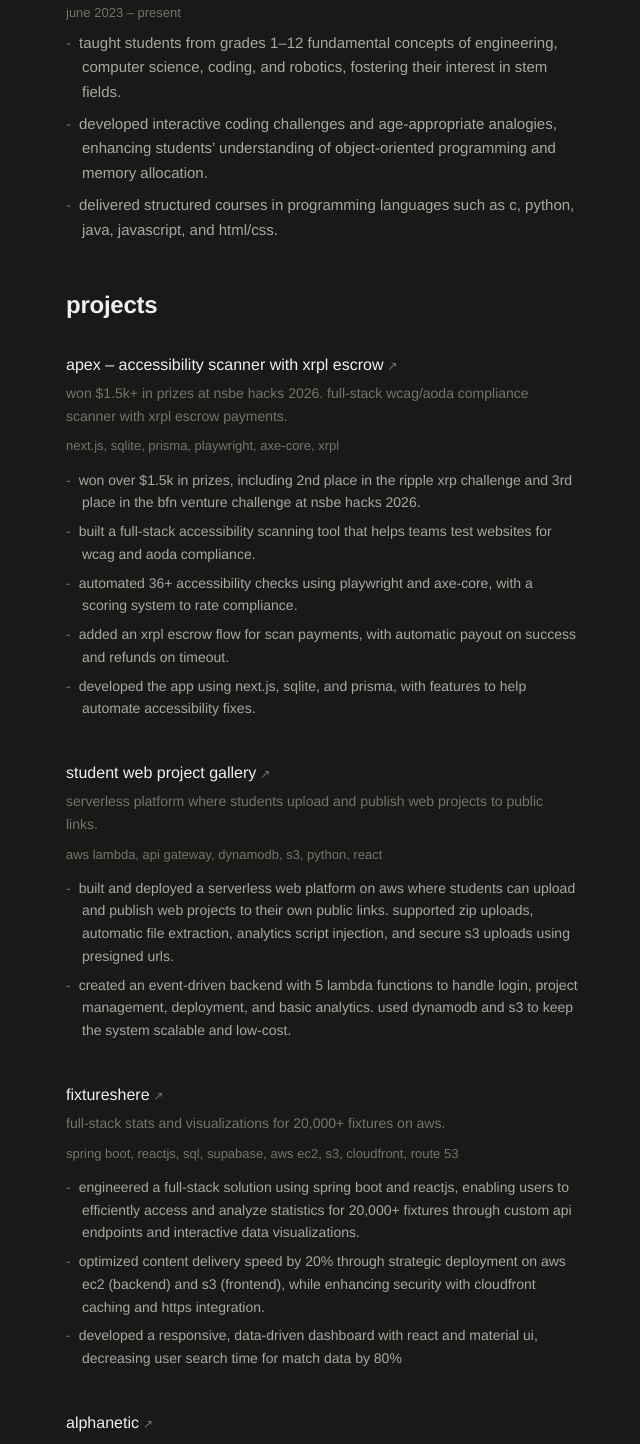
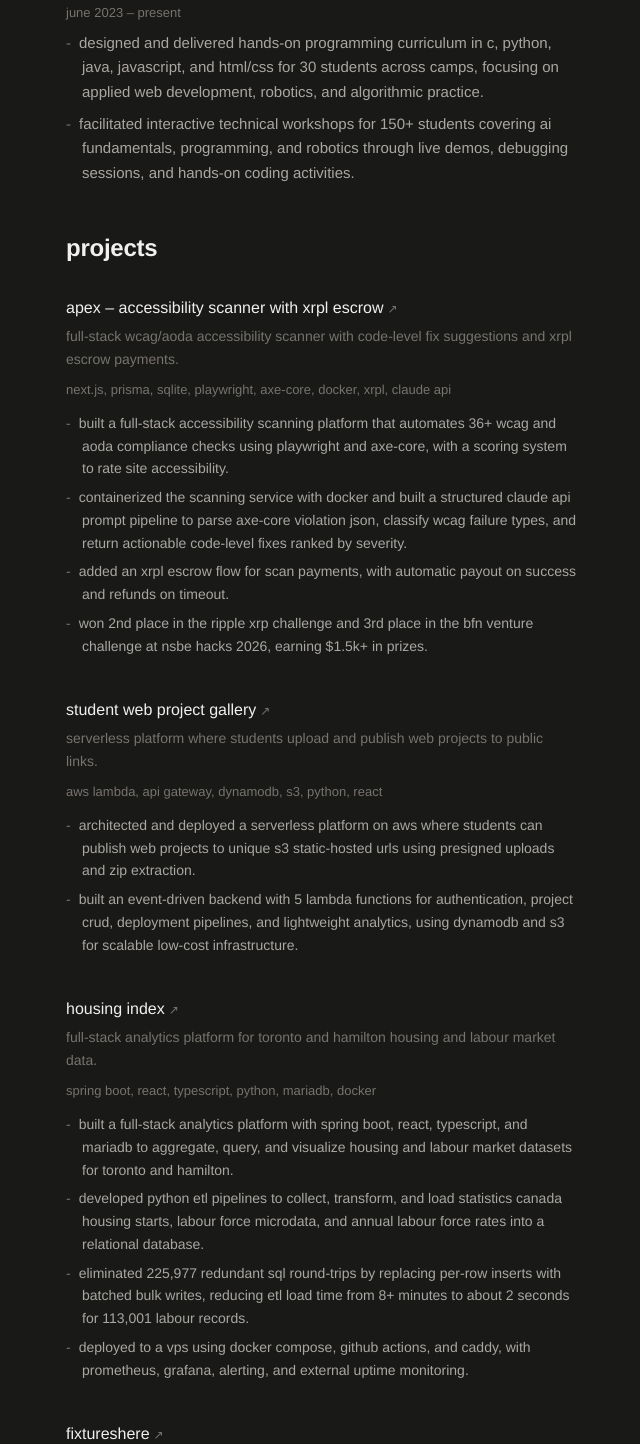
Before and after one commit to samokw/website, a Next.js app: page /experience in a window 1280 px wide. Shown: the part 525-1969 px from the top of the page, without its empty margins (318-958 px from the left). Built offline with nearby package versions, Linux system fonts and the light colour scheme.

Commit message:
updated experience section

```diff
--- a/src/app/experience/page.tsx
+++ b/src/app/experience/page.tsx
@@ -41,7 +41,7 @@
       </h2>
       <ul className="space-y-10 lowercase">
         {projects.map((project, index) => (
-          <Project key={project.url + String(index)} project={project} />
+          <Project key={(project.url ?? project.name) + String(index)} project={project} />
         ))}
       </ul>
     </section>
--- a/src/app/page.tsx
+++ b/src/app/page.tsx
@@ -42,31 +42,31 @@
 }
 
 function SocialIcon({ name }: { name: string }) {
-  if (name === "github") {
+  if (name === "email") {
     return (
-      <svg aria-hidden="true" className="size-[18px]" viewBox="0 0 24 24" fill="currentColor">
-        <path d="M12 2C6.48 2 2 6.58 2 12.25c0 4.53 2.87 8.37 6.84 9.73.5.09.68-.22.68-.49 0-.24-.01-.88-.01-1.73-2.78.62-3.37-1.37-3.37-1.37-.45-1.18-1.11-1.49-1.11-1.49-.91-.64.07-.63.07-.63 1 .07 1.53 1.06 1.53 1.06.89 1.56 2.34 1.11 2.91.85.09-.66.35-1.11.63-1.37-2.22-.26-4.56-1.14-4.56-5.07 0-1.12.39-2.03 1.03-2.75-.1-.26-.45-1.3.1-2.71 0 0 .84-.28 2.75 1.05A9.36 9.36 0 0 1 12 6.99c.85 0 1.7.12 2.5.35 1.9-1.33 2.74-1.05 2.74-1.05.55 1.41.2 2.45.1 2.71.64.72 1.03 1.63 1.03 2.75 0 3.94-2.34 4.81-4.57 5.06.36.32.68.94.68 1.9 0 1.37-.01 2.47-.01 2.8 0 .27.18.59.69.49A10.12 10.12 0 0 0 22 12.25C22 6.58 17.52 2 12 2Z" />
+      <svg aria-hidden="true" className="size-[20px]" viewBox="0 0 24 24" fill="currentColor">
+        <path d="M20 4H4c-1.1 0-1.99.9-1.99 2L2 18c0 1.1.9 2 2 2h16c1.1 0 2-.9 2-2V6c0-1.1-.9-2-2-2Zm0 4-8 5-8-5V6l8 5 8-5v2Z" />
       </svg>
     );
   }
 
+  if (name === "linkedin") {
     return (
-    <svg aria-hidden="true" className="size-[18px]" viewBox="0 0 24 24" fill="none">
-      <path
-        d="M4.75 6.75h14.5v10.5H4.75V6.75Z"
-        stroke="currentColor"
-        strokeWidth="1.7"
-        strokeLinejoin="round"
-      />
-      <path
-        d="m5.25 7.25 6.75 5.5 6.75-5.5"
-        stroke="currentColor"
-        strokeWidth="1.7"
-        strokeLinecap="round"
-        strokeLinejoin="round"
-      />
+      <svg aria-hidden="true" className="size-[19px]" viewBox="0 0 24 24" fill="currentColor">
+        <path d="M19 3c.53 0 1.04.21 1.41.59.38.37.59.88.59 1.41v14c0 .53-.21 1.04-.59 1.41-.37.38-.88.59-1.41.59H5c-.53 0-1.04-.21-1.41-.59C3.21 20.04 3 19.53 3 19V5c0-.53.21-1.04.59-1.41C3.96 3.21 4.47 3 5 3h14Zm-.5 15.5v-5.3c0-.86-.34-1.69-.95-2.31a3.26 3.26 0 0 0-2.31-.95c-.85 0-1.84.52-2.32 1.3v-1.11h-2.79v8.37h2.79v-4.93c0-.77.62-1.4 1.39-1.4.37 0 .73.15.99.41.26.26.41.62.41.99v4.93h2.79ZM6.88 8.56c.45 0 .87-.18 1.19-.49.31-.32.49-.74.49-1.19 0-.93-.75-1.69-1.68-1.69-.45 0-.88.18-1.2.49-.31.32-.49.75-.49 1.2 0 .93.76 1.68 1.69 1.68Zm1.39 9.94v-8.37H5.5v8.37h2.77Z" />
       </svg>
     );
+  }
+
+  if (name === "github") {
+    return (
+      <svg aria-hidden="true" className="size-[19px]" viewBox="0 0 24 24" fill="currentColor">
+        <path d="M12 2C6.48 2 2 6.48 2 12c0 4.42 2.87 8.17 6.84 9.5.5.08.66-.23.66-.5v-1.69c-2.77.6-3.36-1.34-3.36-1.34-.46-1.16-1.11-1.47-1.11-1.47-.91-.62.07-.6.07-.6 1 .07 1.53 1.03 1.53 1.03.87 1.52 2.34 1.07 2.91.83.09-.65.35-1.09.63-1.34-2.22-.25-4.55-1.11-4.55-4.92 0-1.11.38-2 1.03-2.71-.1-.25-.45-1.29.1-2.64 0 0 .84-.27 2.75 1.02A9.34 9.34 0 0 1 12 6.84c.85 0 1.71.11 2.5.33 1.91-1.29 2.75-1.02 2.75-1.02.55 1.35.2 2.39.1 2.64.65.71 1.03 1.6 1.03 2.71 0 3.82-2.34 4.66-4.57 4.91.36.31.69.92.69 1.85V21c0 .27.16.59.67.5C19.14 20.16 22 16.42 22 12c0-5.52-4.48-10-10-10Z" />
+      </svg>
+    );
+  }
+
+  return null;
 }
 
 export default function Home() {
@@ -125,7 +125,8 @@
       <SectionLabel>projects</SectionLabel>
       <ul className="space-y-3 text-[15px] lowercase">
         {projects.map((p) => (
-          <li key={p.url}>
+          <li key={p.url ?? p.name}>
+            {p.url ? (
               <a
                 href={p.url}
                 target="_blank"
@@ -135,6 +136,9 @@
                 {p.name}
                 <ExternalArrow />
               </a>
+            ) : (
+              <span className="text-[var(--muted)]">{p.name}</span>
+            )}
           </li>
         ))}
       </ul>
--- a/src/content/site.ts
+++ b/src/content/site.ts
@@ -4,7 +4,7 @@
   meta: {
     title: "sam's portfolio",
     description:
-      "Software Engineering student at the University of Guelph. Statistics and cloud infrastructure.",
+      "Recent Software Engineering graduate from the University of Guelph. Statistics and cloud infrastructure.",
   },
   name: "samuel okwusiuno",
   hero: {
@@ -33,15 +33,14 @@
       name: "APEX – Accessibility Scanner with XRPL Escrow",
       url: "https://github.com/samokw/apex",
       summary:
-        "Won $1.5k+ in prizes at NSBE Hacks 2026. Full-stack WCAG/AODA compliance scanner with XRPL escrow payments.",
+        "Full-stack WCAG/AODA accessibility scanner with code-level fix suggestions and XRPL escrow payments.",
       technology:
-        "Next.js, SQLite, Prisma, Playwright, axe-core, XRPL",
+        "Next.js, Prisma, SQLite, Playwright, axe-core, Docker, XRPL, Claude API",
       description: [
-        "Won over $1.5k in prizes, including 2nd place in the Ripple XRP Challenge and 3rd place in the BFN Venture Challenge at NSBE Hacks 2026.",
-        "Built a full-stack accessibility scanning tool that helps teams test websites for WCAG and AODA compliance.",
-        "Automated 36+ accessibility checks using Playwright and axe-core, with a scoring system to rate compliance.",
+        "Built a full-stack accessibility scanning platform that automates 36+ WCAG and AODA compliance checks using Playwright and axe-core, with a scoring system to rate site accessibility.",
+        "Containerized the scanning service with Docker and built a structured Claude API prompt pipeline to parse axe-core violation JSON, classify WCAG failure types, and return actionable code-level fixes ranked by severity.",
         "Added an XRPL escrow flow for scan payments, with automatic payout on success and refunds on timeout.",
-        "Developed the app using Next.js, SQLite, and Prisma, with features to help automate accessibility fixes.",
+        "Won 2nd place in the Ripple XRP Challenge and 3rd place in the BFN Venture Challenge at NSBE Hacks 2026, earning $1.5K+ in prizes.",
       ],
     },
     {
@@ -52,8 +51,21 @@
       technology:
         "AWS Lambda, API Gateway, DynamoDB, S3, Python, React",
       description: [
-        "Built and deployed a serverless web platform on AWS where students can upload and publish web projects to their own public links. Supported zip uploads, automatic file extraction, analytics script injection, and secure S3 uploads using presigned URLs.",
-        "Created an event-driven backend with 5 Lambda functions to handle login, project management, deployment, and basic analytics. Used DynamoDB and S3 to keep the system scalable and low-cost.",
+        "Architected and deployed a serverless platform on AWS where students can publish web projects to unique S3 static-hosted URLs using presigned uploads and ZIP extraction.",
+        "Built an event-driven backend with 5 Lambda functions for authentication, project CRUD, deployment pipelines, and lightweight analytics, using DynamoDB and S3 for scalable low-cost infrastructure.",
+      ],
+    },
+    {
+      name: "Housing Index",
+      url: "https://metropolitan.foundre.app",
+      summary:
+        "Full-stack analytics platform for Toronto and Hamilton housing and labour market data.",
+      technology: "Spring Boot, React, TypeScript, Python, MariaDB, Docker",
+      description: [
+        "Built a full-stack analytics platform with Spring Boot, React, TypeScript, and MariaDB to aggregate, query, and visualize housing and labour market datasets for Toronto and Hamilton.",
+        "Developed Python ETL pipelines to collect, transform, and load Statistics Canada housing starts, labour force microdata, and annual labour force rates into a relational database.",
+        "Eliminated 225,977 redundant SQL round-trips by replacing per-row inserts with batched bulk writes, reducing ETL load time from 8+ minutes to about 2 seconds for 113,001 labour records.",
+        "Deployed to a VPS using Docker Compose, GitHub Actions, and Caddy, with Prometheus, Grafana, alerting, and external uptime monitoring.",
       ],
     },
     {
@@ -127,15 +139,15 @@
       location: "Brampton, ON",
       date: "June 2023 – Present",
       responsibilities: [
-        "Taught students from grades 1–12 fundamental concepts of engineering, computer science, coding, and robotics, fostering their interest in STEM fields.",
-        "Developed interactive coding challenges and age-appropriate analogies, enhancing students’ understanding of Object-Oriented Programming and memory allocation.",
-        "Delivered structured courses in programming languages such as C, Python, Java, JavaScript, and HTML/CSS.",
+        "Designed and delivered hands-on programming curriculum in C, Python, Java, JavaScript, and HTML/CSS for 30 students across camps, focusing on applied web development, robotics, and algorithmic practice.",
+        "Facilitated interactive technical workshops for 150+ students covering AI fundamentals, programming, and robotics through live demos, debugging sessions, and hands-on coding activities.",
       ],
       image: "/zebra.webp",
     },
   ],
   socials: [
     { name: "email", href: "mailto:okwusiunosamuel@gmail.com" },
+    { name: "linkedin", href: "https://www.linkedin.com/in/chibuzor-okwusiuno/" },
     { name: "github", href: "https://github.com/samokw" },
   ],
   nav: [
--- a/src/content/types.ts
+++ b/src/content/types.ts
@@ -7,7 +7,7 @@
 
 export type ProjectEntry = {
   name: string;
-  url: string;
+  url?: string;
   summary?: string;
   technology?: string;
   image?: string;
```
Also changed, not shown: src/content/blog/metropolitan-1.md (+1 -1 lines). Lines whose indentation alone changed are shown as unchanged.
